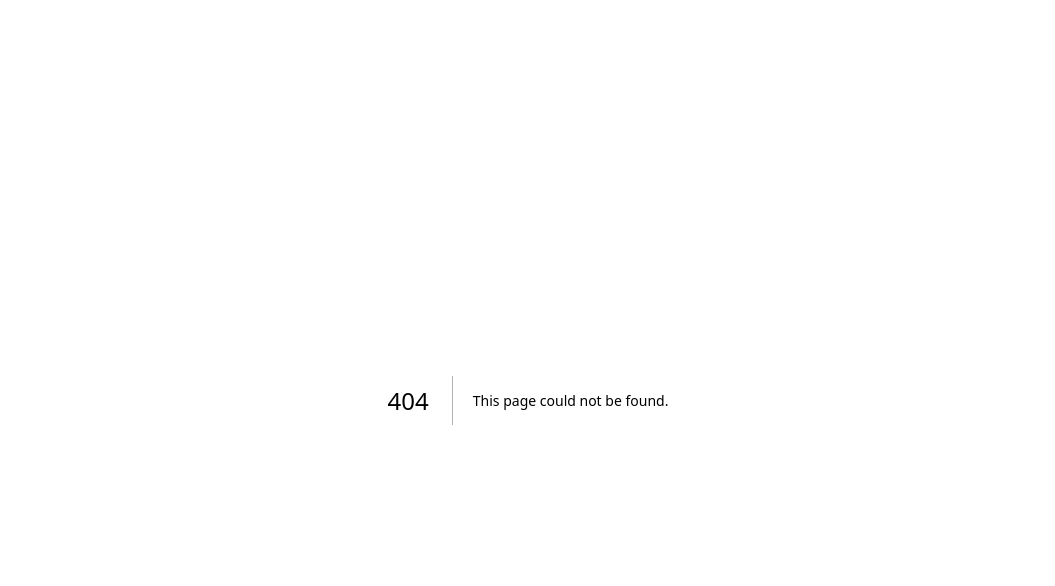
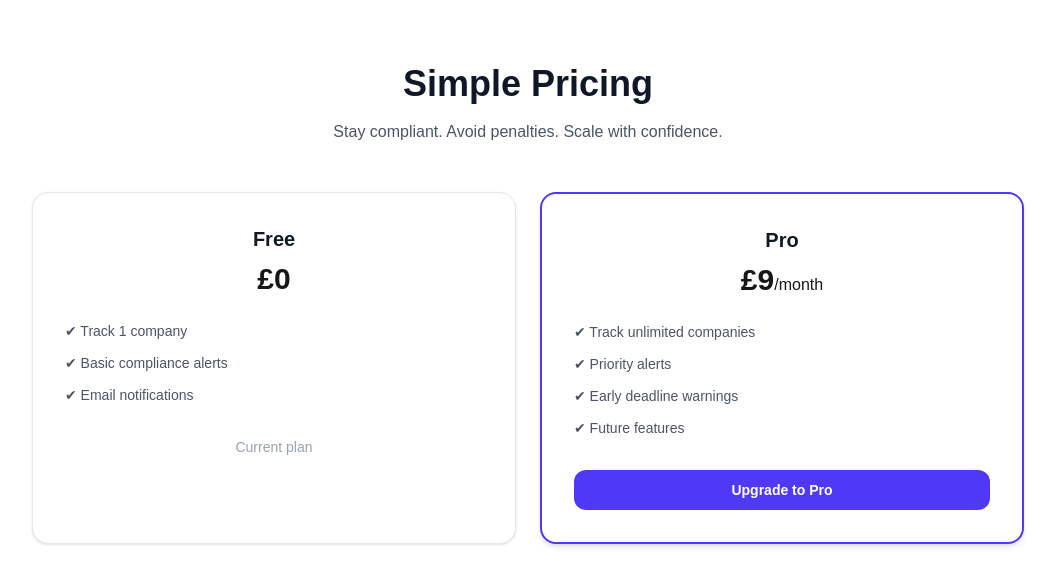
Before and after one commit to FH-OLA/complyhub, a Next.js app: page /pricing in a window 1280 px wide. Before the commit this address had no page. Shown: the top 586 px of the page, without its empty margins (112-1167 px from the left). Built offline with nearby package versions, Linux system fonts and the light colour scheme.

Commit message:
Create page.tsx

```diff
--- /dev/null
+++ b/app/pricing/page.tsx
@@ -0,0 +1,47 @@
+export default function PricingPage() {
+  return (
+    <div className="mx-auto max-w-5xl px-4 py-16 text-center">
+      <h1 className="text-4xl font-bold text-gray-900">Simple Pricing</h1>
+      <p className="mt-4 text-gray-600">
+        Stay compliant. Avoid penalties. Scale with confidence.
+      </p>
+
+      <div className="mt-12 grid gap-6 md:grid-cols-2">
+
+        {/* FREE PLAN */}
+        <div className="rounded-2xl border border-gray-200 bg-white p-8 shadow-sm">
+          <h2 className="text-xl font-semibold text-gray-900">Free</h2>
+          <p className="mt-2 text-3xl font-bold">£0</p>
+
+          <ul className="mt-6 space-y-3 text-sm text-gray-600 text-left">
+            <li>✔ Track 1 company</li>
+            <li>✔ Basic compliance alerts</li>
+            <li>✔ Email notifications</li>
+          </ul>
+
+          <div className="mt-8 text-sm text-gray-400">
+            Current plan
+          </div>
+        </div>
+
+        {/* PRO PLAN */}
+        <div className="rounded-2xl border-2 border-indigo-600 bg-white p-8 shadow-md">
+          <h2 className="text-xl font-semibold text-gray-900">Pro</h2>
+          <p className="mt-2 text-3xl font-bold">£9<span className="text-base font-medium">/month</span></p>
+
+          <ul className="mt-6 space-y-3 text-sm text-gray-600 text-left">
+            <li>✔ Track unlimited companies</li>
+            <li>✔ Priority alerts</li>
+            <li>✔ Early deadline warnings</li>
+            <li>✔ Future features</li>
+          </ul>
+
+          <button className="mt-8 w-full rounded-xl bg-indigo-600 px-4 py-2.5 text-sm font-semibold text-white hover:bg-indigo-700">
+            Upgrade to Pro
+          </button>
+        </div>
+
+      </div>
+    </div>
+  )
+}
```
